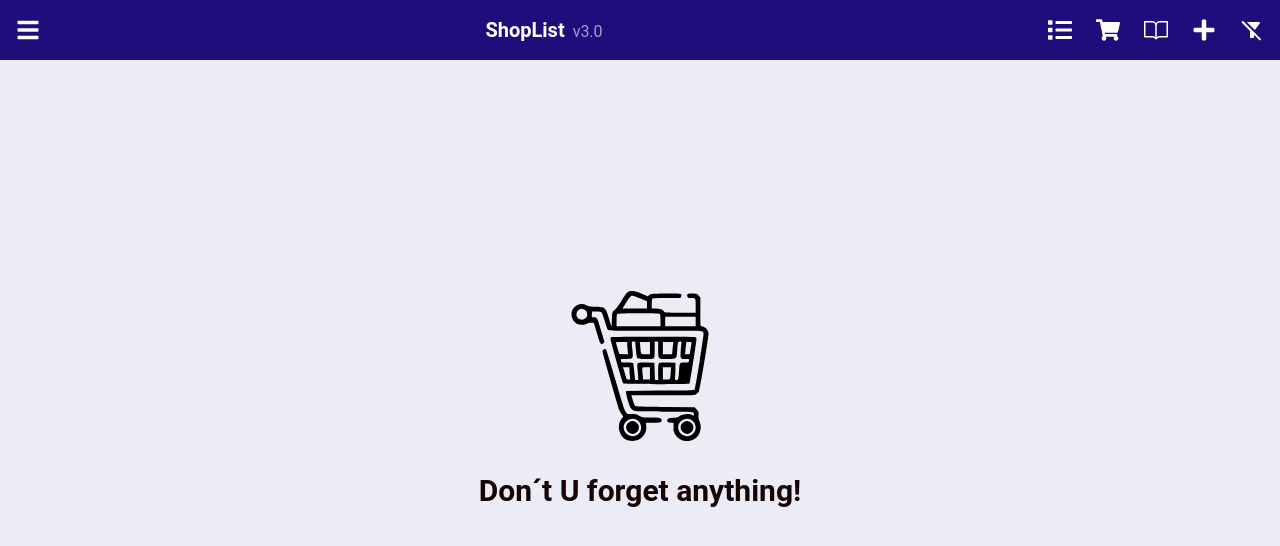
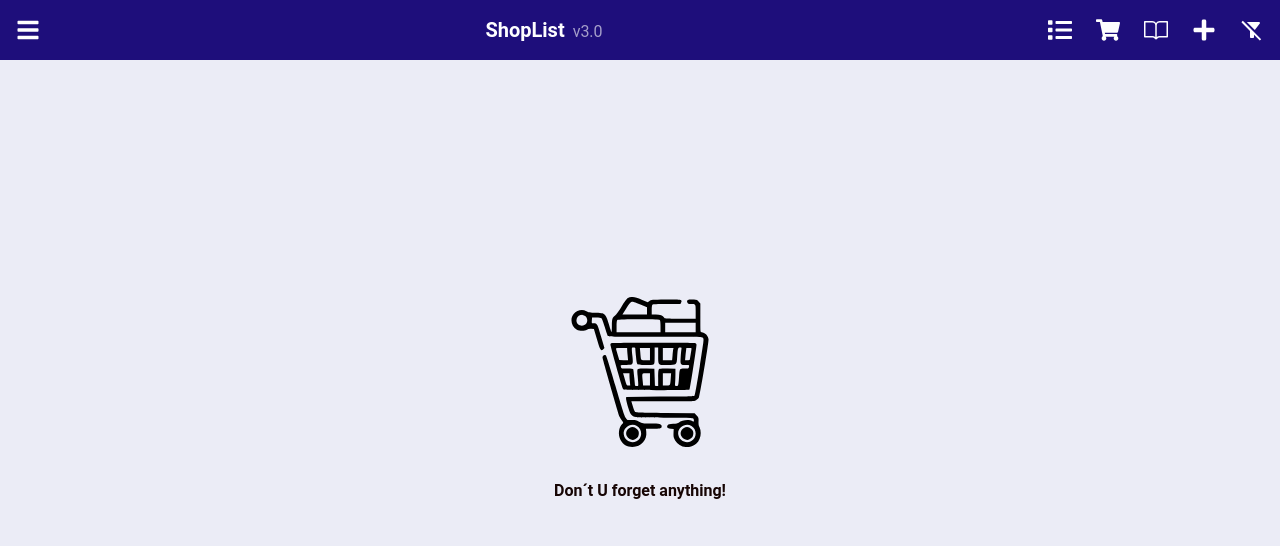
Before and after one commit to elcharlybeto/shoplist2, a Next.js app: page / in a window 1280 px wide. Shown: the top 546 px of the page. Built offline with nearby package versions, Linux system fonts and the light colour scheme.

Commit message:
minor fonts changes

```diff
--- a/app/page.tsx
+++ b/app/page.tsx
@@ -6,7 +6,7 @@ export default function Home() {
     <div className="min-h-screen flex items-center justify-center ">
       <main className="flex flex-col gap-8 items-center">
         <Image src='/img/shopping-cart.svg' width={150} height={150} alt="carrito"/>
-        <h1 className="font-bold text-3xl">Don´t U forget anything!</h1>
+        <h1 className="font-bold text-center style={{ fontFamily: 'var(--font-sour-gummy)' }}text-3xl">Don´t U forget anything!</h1>
       </main>
     </div>
   );
```
